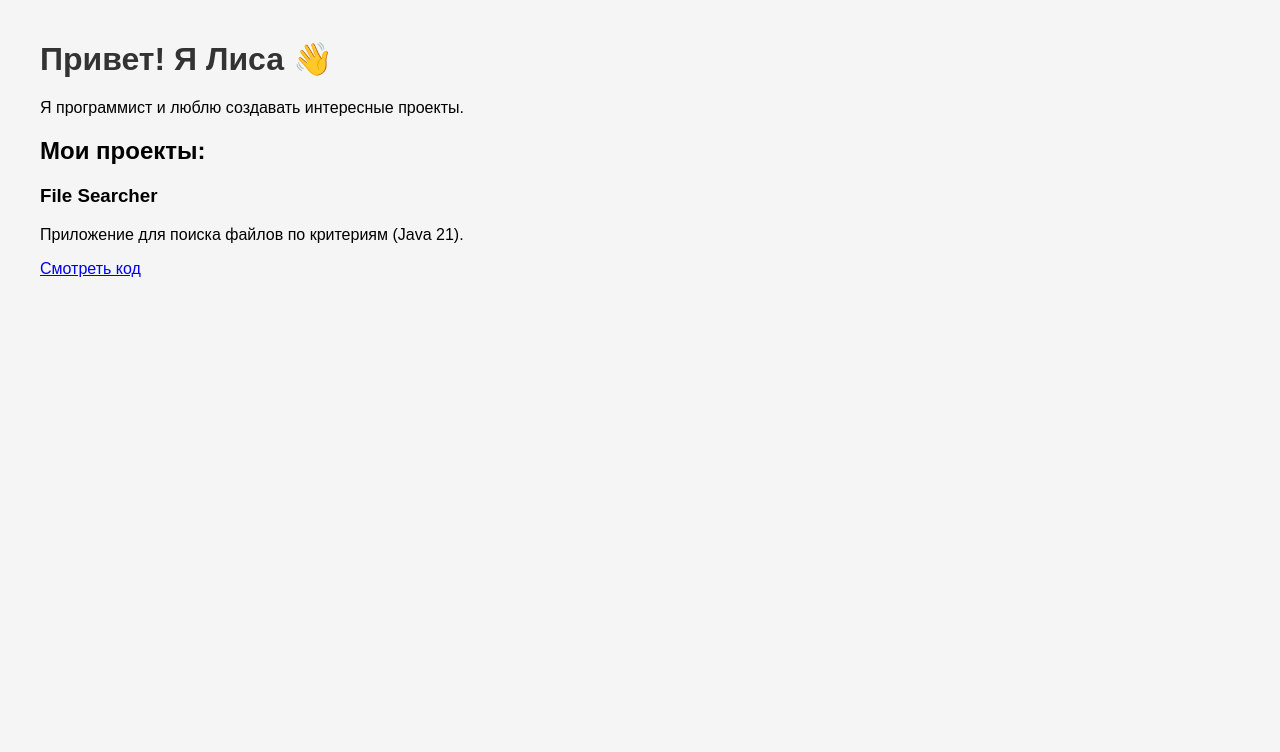
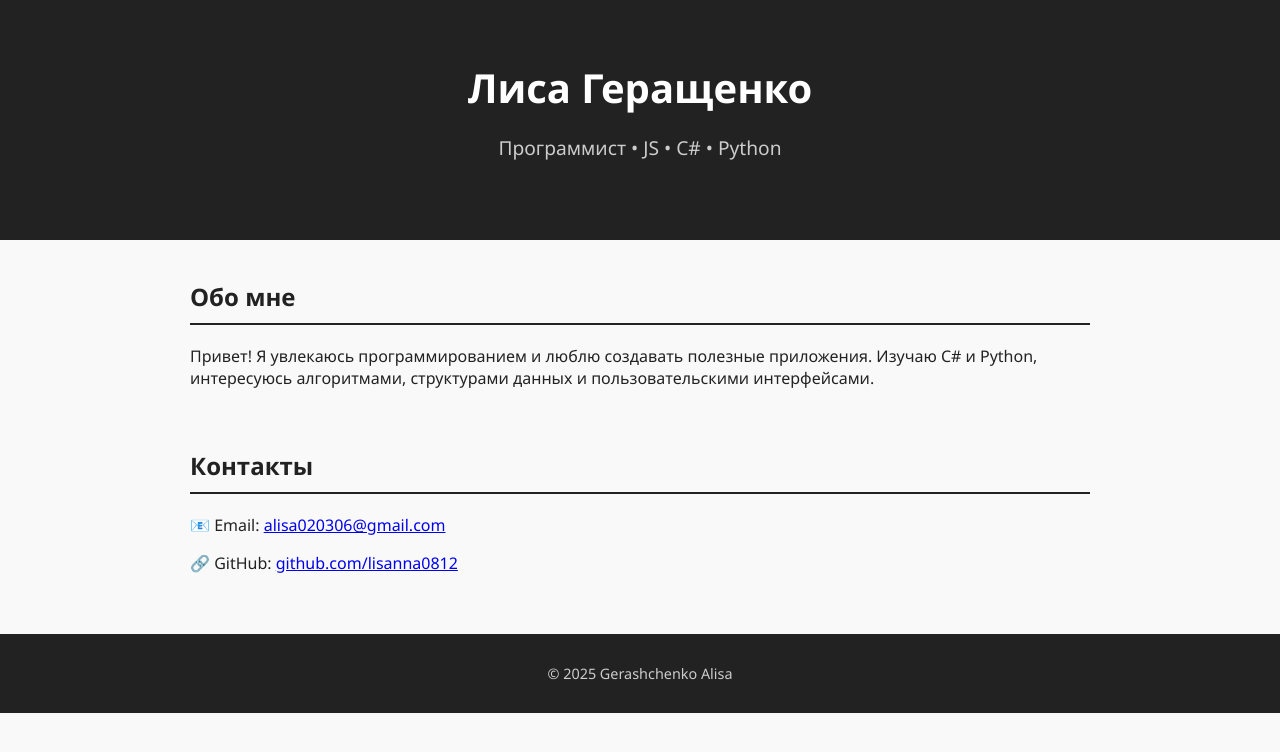
Before and after one commit to lisanna0812/portfolio, a plain HTML site: page index.html in a window 1280 px wide. Drawn offline with Linux system fonts and the light colour scheme.

Commit message:
Update index.html

```diff
--- a/index.html
+++ b/index.html
@@ -1,23 +1,95 @@
 <!DOCTYPE html>
-<html>
+<html lang="ru">
 <head>
   <meta charset="UTF-8">
-  <title>Моё портфолио</title>
+  <meta name="viewport" content="width=device-width, initial-scale=1.0">
+  <title>Портфолио — Лиса Геращенко</title>
   <style>
-    body { font-family: Arial; margin: 40px; background: #f5f5f5; }
-    h1 { color: #333; }
-    .project { margin-bottom: 20px; }
+    body {
+      font-family: "Segoe UI", Arial, sans-serif;
+      background-color: #f9f9f9;
+      color: #222;
+      margin: 0;
+      padding: 0;
+    }
+    header {
+      background-color: #222;
+      color: #fff;
+      text-align: center;
+      padding: 60px 20px;
+    }
+    header h1 {
+      font-size: 2.5em;
+      margin: 0;
+    }
+    header p {
+      font-size: 1.2em;
+      color: #ccc;
+    }
+    main {
+      max-width: 900px;
+      margin: 40px auto;
+      padding: 0 20px;
+    }
+    section {
+      margin-bottom: 60px;
+    }
+    h2 {
+      border-bottom: 2px solid #222;
+      padding-bottom: 10px;
+    }
+    .project {
+      background: #fff;
+      border-radius: 10px;
+      box-shadow: 0 2px 5px rgba(0,0,0,0.1);
+      padding: 20px;
+      margin-top: 20px;
+    }
+    .project h3 {
+      margin-top: 0;
+    }
+    .project a {
+      color: #007acc;
+      text-decoration: none;
+      font-weight: bold;
+    }
+    .project a:hover {
+      text-decoration: underline;
+    }
+    footer {
+      background: #222;
+      color: #ccc;
+      text-align: center;
+      padding: 30px 0;
+      font-size: 0.9em;
+    }
   </style>
 </head>
 <body>
-  <h1>Привет! Я Лиса 👋</h1>
-  <p>Я программист и люблю создавать интересные проекты.</p>
 
-  <h2>Мои проекты:</h2>
-  <div class="project">
-    <h3>File Searcher</h3>
-    <p>Приложение для поиска файлов по критериям (Java 21).</p>
-    <a href="https://github.com/твое_имя/FileSearcher">Смотреть код</a>
-  </div>
+  <header>
+    <h1>Лиса Геращенко</h1>
+    <p>Программист • JS • C# • Python</p>
+  </header>
+
+  <main>
+    <section id="about">
+      <h2>Обо мне</h2>
+      <p>Привет! Я увлекаюсь программированием и люблю создавать полезные приложения.
+      Изучаю C# и Python, интересуюсь алгоритмами, структурами данных и пользовательскими интерфейсами.</p>
+    </section>
+
+
+    <section id="contact">
+      <h2>Контакты</h2>
+      <p>📧 Email: <a href="mailto:your.email@example.com">alisa020306@gmail.com</a></p>
+      <p>🔗 GitHub: <a href="https://github.com/твое_имя" target="_blank">github.com/lisanna0812</a></p>
+    </section>
+  </main>
+
+  <footer>
+    © 2025 Gerashchenko Alisa
+  </footer>
+
 </body>
 </html>
```
